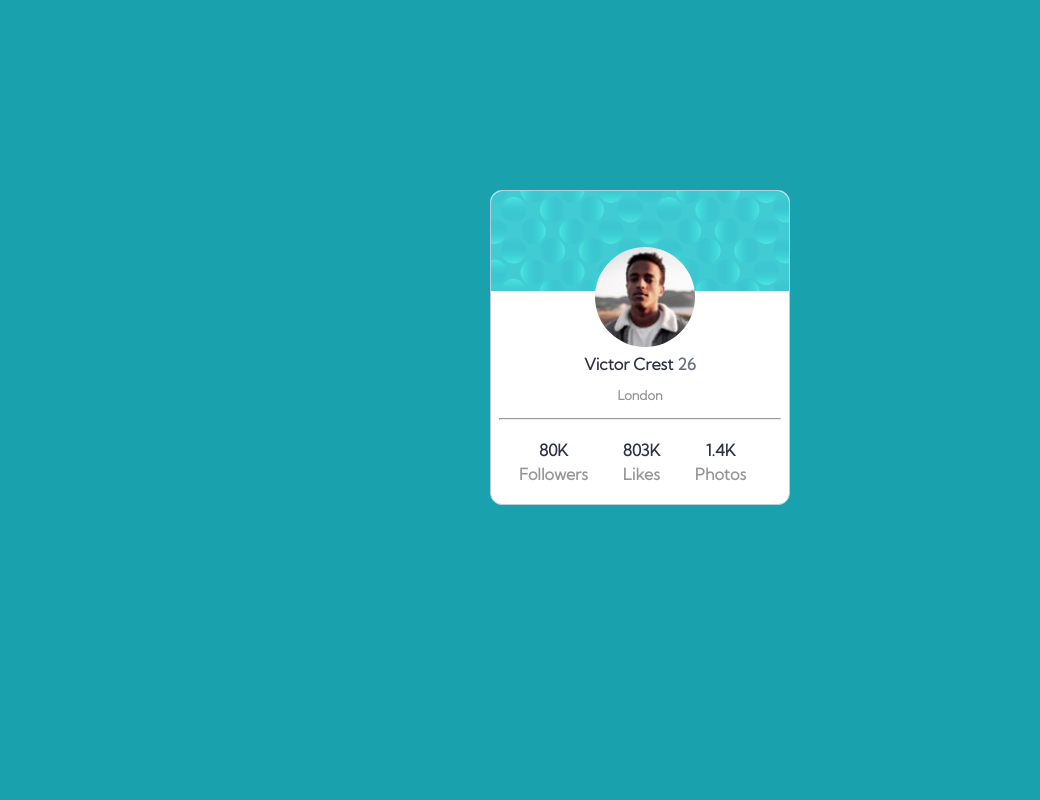
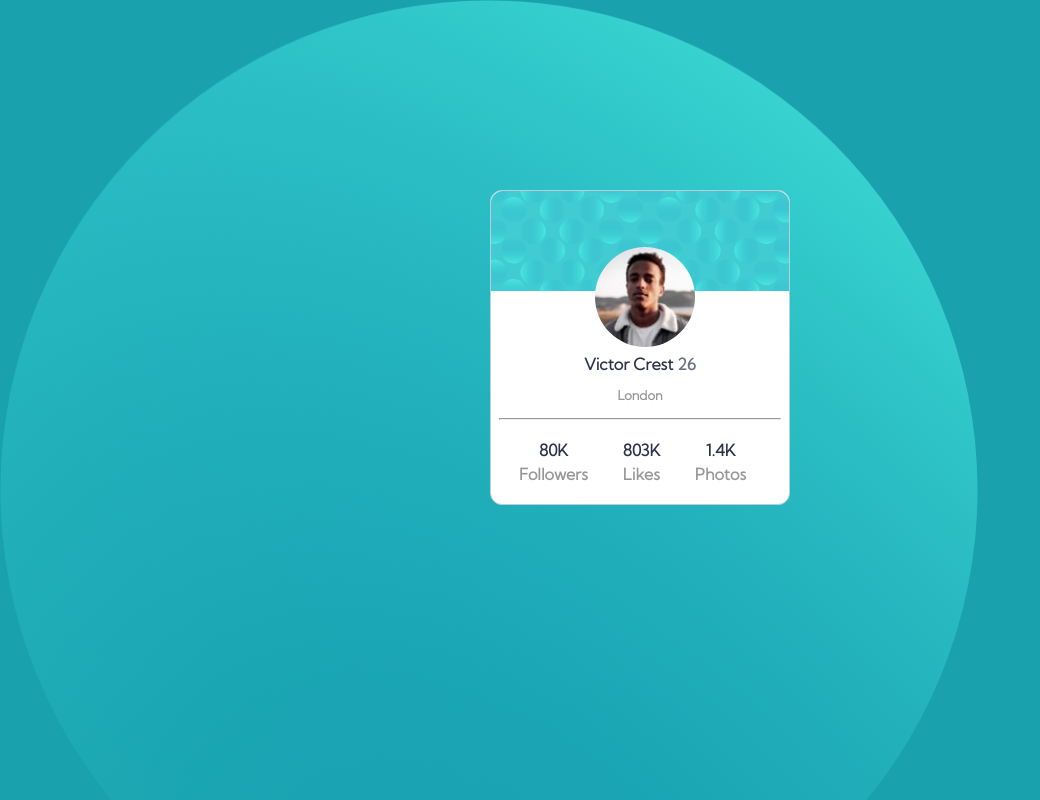
Before and after one commit to bolanleola/profilecard, a plain HTML site: page index.html in a window 1280 px wide. Shown: the whole page, without its empty margins (0-1040 px from the left). Drawn offline with Linux system fonts and the light colour scheme.

Commit message:
Update style.css

```diff
--- a/style.css
+++ b/style.css
@@ -75,7 +75,7 @@ select {
 
 body{
     background-color: hsl(185, 75%, 39%);
-    background-image: url(bg-pattern-top.svg), url(bg-pattern-bottom.svg);
+    background-image: url(images/bg-pattern-top.svg), url(images/bg-pattern-bottom.svg);
     background-position: left top, botto right;
     background-repeat: no-repeat, no-repeat;
 
```
